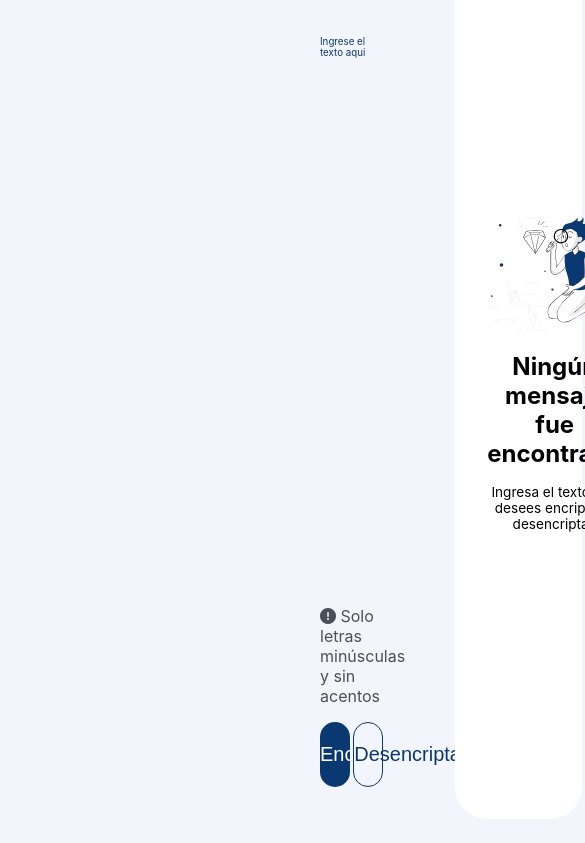
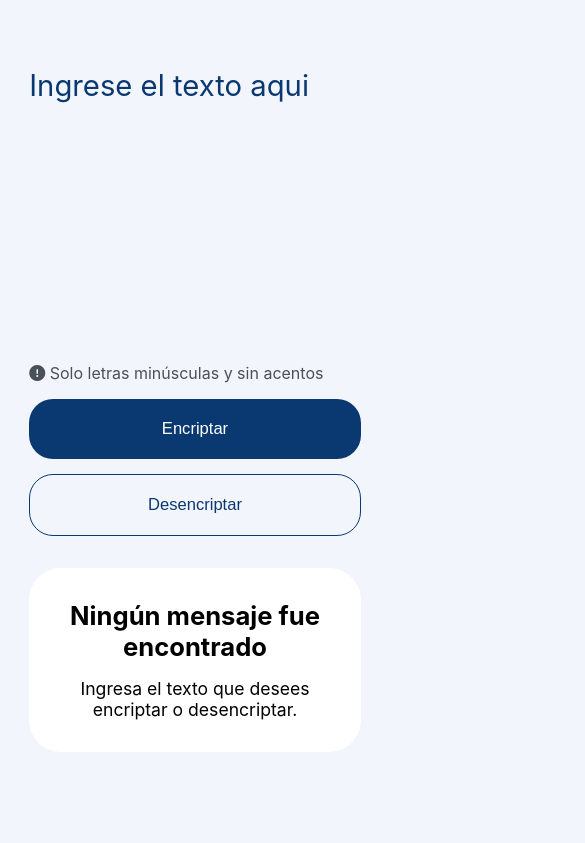
Before and after one commit to AndersonLe17/Challenge-ONE, a plain HTML site: page index.html in a window 390 px wide. Shown: the part 100-943 px from the top of the page, 585 px wide, since content can reach past the window. After the commit the page ends 876 px from the top, so only its background shows below. Drawn offline with Linux system fonts and the light colour scheme.

Commit message:
Diseño responsive

```diff
--- a/assets/css/style.css
+++ b/assets/css/style.css
@@ -1,5 +1,5 @@
 :root {
-   --primary-color: #0A3871;
+   --primary-color: #0a3871;
    --second-color: #495057;
    --third-color: #f3f5fc;
 }
@@ -11,6 +11,10 @@
 
 html {
    background-color: #f3f5fc;
+}
+
+button {
+   font-size: 1.25vw;
 }
 
 main {
@@ -26,8 +30,9 @@ main {
 .row {
    display: flex;
    align-items: stretch;
-   padding: 1.5rem 7.5rem;
+   padding: 1.5rem 7.5vw;
 }
+
 /* Encrypt */
 .col-encrypt {
    width: 67.5vw;
@@ -43,7 +48,7 @@ main {
    flex-direction: column;
    justify-content: space-between;
    margin-top: 3rem;
-   margin-left: 12.5rem;
+   margin-left: 7.5vw;
    margin-bottom: 32px;
 }
 
@@ -90,7 +95,6 @@ main {
    border: 0;
    border-radius: 24px;
    cursor: pointer;
-   font-size: 1.25em;
 }
 
 .footer-encrypt .buttons-encrypt .btn-fill:active {
@@ -105,13 +109,13 @@ main {
    border: solid 1px;
    border-radius: 24px;
    cursor: pointer;
-   font-size: 1.25em;
 }
 
 .footer-encrypt .buttons-encrypt .btn-out:active {
    background: var(--primary-color);
    color: white;
 }
+
 /* Result */
 .col-result {
    display: flex;
@@ -133,26 +137,24 @@ main {
    text-align: center;
 }
 
-.result .img-no-result img{
+.result .img-no-result img {
    width: 100%;
    margin-bottom: 1rem;
 }
 
-.result .img-no-result strong{
-   font-family: Inter, sans-serif;
-   font-size: 1.5rem;
+.result .img-no-result strong {
+   font-size: 1.5em;
    margin-bottom: 1rem;
 }
 
-.result .img-no-result p{
+.result .img-no-result p {
    margin-top: 1rem;
-   font-family: Inter, sans-serif;
-   font-size: 0.85rem;
+   font-size: 0.85em;
 }
 
 .result .on-result {
+   display: flex;
    display: none;
-   /* display: flex; */
    flex-direction: column;
    justify-content: space-between;
    width: 100%;
@@ -162,6 +164,7 @@ main {
 .on-result .txt-result #lblResultado {
    font-size: 1.5em;
    color: #495057;
+   padding-bottom: 32px;
 }
 
 .on-result .button-copy button {
@@ -171,7 +174,6 @@ main {
    border: solid 1px;
    border-radius: 24px;
    cursor: pointer;
-   font-size: 1.25em;
    width: 100%;
 }
 
@@ -179,3 +181,85 @@ main {
    background-color: #092d58;
    color: #fff;
 }
+
+@media (max-width: 992px) {
+   .row {
+      flex-direction: column;
+   }
+
+   .col-encrypt {
+      width: 100%;
+      margin-right: 0;
+      /* width: 67.5vw;
+      margin-right: 4.5rem; */
+   }
+
+   .encrypt {
+      margin-left: 0;
+      margin-top: 6rem;
+   }
+
+   .txt-input {
+      height: 47.5vh;
+   }
+
+   .txt-input textarea {
+      font-size: 4.5vw;;
+   }
+
+   button {
+      font-size: 2.25vw;
+   }
+
+   .col-result {
+      width: 100%;
+   }
+
+   .result .img-no-result {
+      width: 100%;
+   }
+
+   .result .img-no-result img {
+      display: none;
+   }
+
+   .result .img-no-result strong {
+      font-size: 1.6em;
+   }
+
+   .result .img-no-result p {
+      font-size: 1.1em;
+   }
+}
+
+@media (max-width: 576px) {
+   .encrypt {
+      margin-top: 5rem;
+   }
+
+   .txt-input {
+      height: 35vh;
+   }
+
+   .txt-input textarea {
+      font-size: 7.5vw;;
+   }
+
+   .footer-encrypt .buttons-encrypt {
+      display: flex;
+      gap: 15px 0;
+      flex-direction: column;
+   }
+
+   button {
+      font-size: 4.25vw;
+   }
+
+   .footer-encrypt .buttons-encrypt .btn-fill {
+      width: 100%;
+   }
+
+   .footer-encrypt .buttons-encrypt .btn-out {
+      width: 100%;
+   }
+}
--- a/index.html
+++ b/index.html
@@ -38,7 +38,11 @@
                         </div>
                         <div class="on-result">
                             <div class="txt-result">
-                                <p id="lblResultado">fdssddfs</p>
+                                <p id="lblResultado">Lorem ipsum dolor sit amet, consectetur
+                                    adipiscing elit. Orci montes, sit et diam risus scelerisque
+                                    vitae est. Tortor maecenas nunc ut laoreet. Eget diam mauris
+                                    quam quisque ut eget fringilla sit elit. Libero, sodales duis
+                                    fames id diam feugiat aliquet non egestas.</p>
                             </div>
                             <div class="button-copy">
                                 <button>Copiar</button>
```
Also changed, not shown: assets/img/logo.png (deleted).
